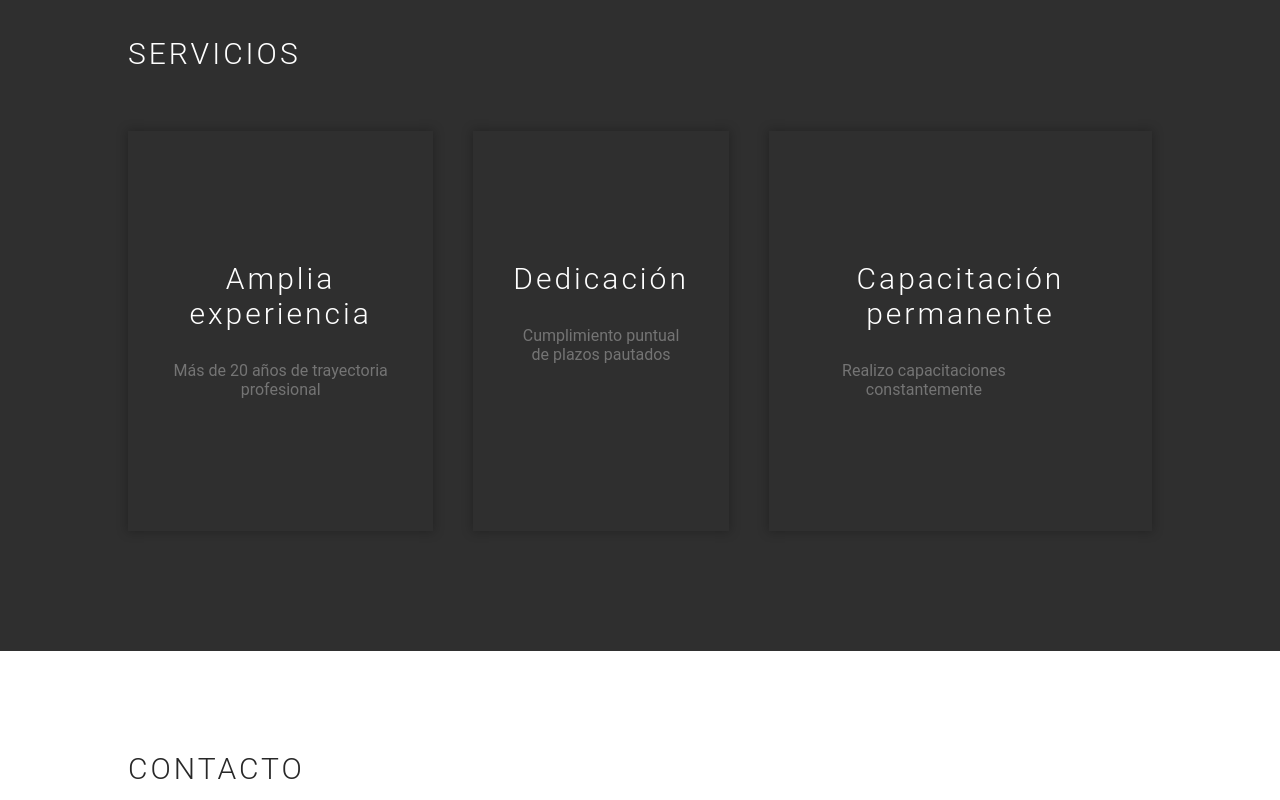
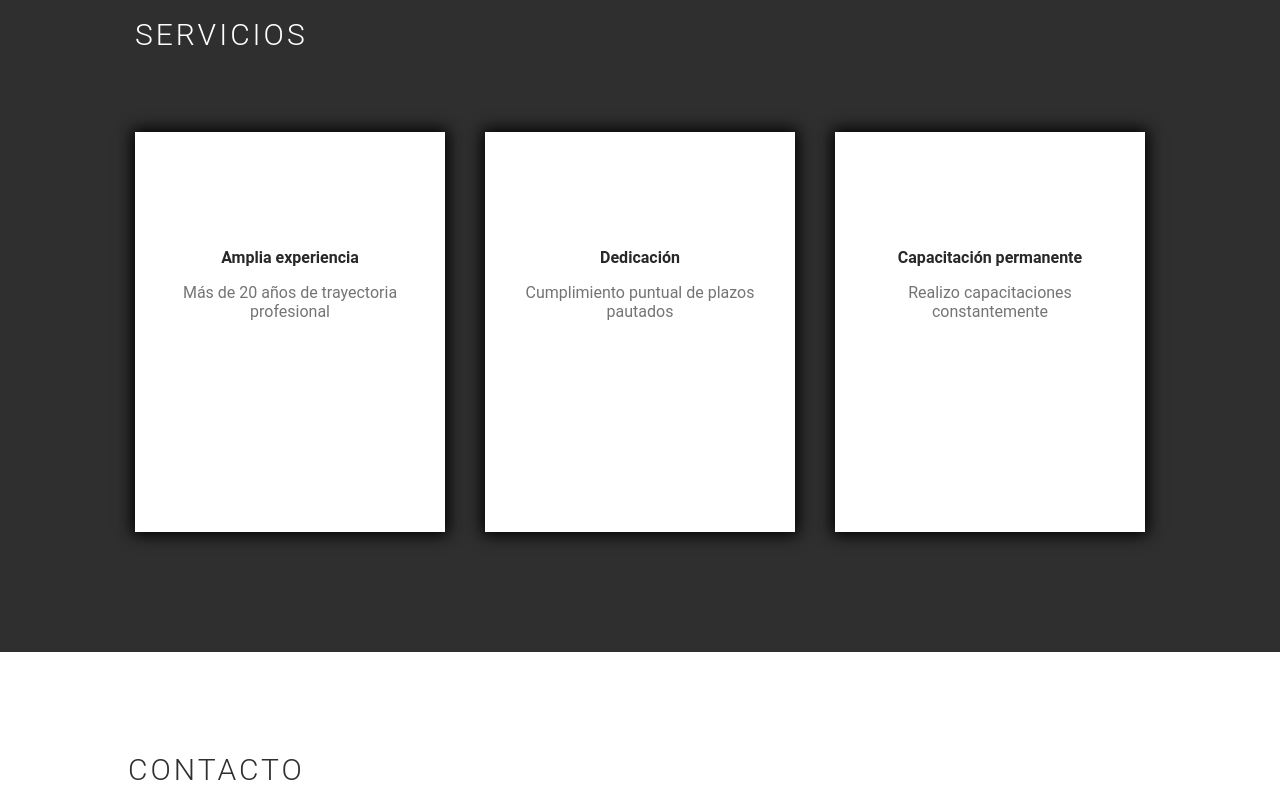
Before and after one commit to TechBayTB/techbayteam, a React (Create React App) app: page / in a window 1280 px wide. Shown: the part 600-1400 px from the top of the page. Built offline with nearby package versions, Linux system fonts and the light colour scheme.

Commit message:
Avances - Maxi

```diff
--- a/src/components/BurgerMenu/BurgerMenu.css
+++ b/src/components/BurgerMenu/BurgerMenu.css
@@ -12,12 +12,13 @@
 .bar{
     height: 3px;
     width: 100%;
-    background-color: #0997be;
+    background-color: #2f2f2f;
 }
 
 
 @media screen and (max-width: 768px) {
     .burger {
         display: flex;
+
     }
 }
--- a/src/components/NavBar/NavBar.css
+++ b/src/components/NavBar/NavBar.css
@@ -4,7 +4,7 @@
     position: sticky;
     background-color: white;
     z-index: 999;
-    border-bottom: 1px solid rgb(237, 237, 237);
+    border-bottom: 2px solid rgb(237, 237, 237);
     align-items: center;
 }
 
@@ -28,6 +28,13 @@
     gap: 3%;
 }
 
+.nav-info-responsive {
+    height: 200px;
+    display: flex;
+    flex-direction: column;
+    justify-content: space-between;
+}
+
 .nav-links {
     width: 140px;
     display: flex;
@@ -35,6 +42,11 @@
     justify-content: center;
     align-items: center;
     transition: all 0.5s;
+}
+
+.nav-links-responsive .button-nav {
+    font-size: 17px;
+    width: 200px;
 }
 
 .button-nav {
--- a/src/components/NavBar/NavBar.js
+++ b/src/components/NavBar/NavBar.js
@@ -100,8 +100,7 @@ const NavBar = () => {
                                 </div>
                             </nav>
                             <nav className="nav-responsive-line">
-                                <h2 className="nav-logo">PAULA</h2>
-                                {/*<img className="nav-logo" src={require('../../assets/logo-white.png')} alt='logo' />*/}
+                                <img className="nav-logo" src={require('../../assets/logos/black-log.png')} alt='logo' />
                                 <div className="nav-responsive-links">
                                     <div className=" toggle-responsive toggle">
                                         <ToggleLanguage />
--- a/src/components/Services/Services.css
+++ b/src/components/Services/Services.css
@@ -71,6 +71,6 @@
     }
     .services-container{
         gap: 40px;
-        margin: 60px 0px;
+        margin: 80px 0px;
     }
 }
--- a/src/components/Services/components/Services/Reason.css
+++ b/src/components/Services/components/Services/Reason.css
@@ -1,7 +1,8 @@
 .reason-container{
     padding: 100px 40px;
     text-align: center;
-    box-shadow: 0px 0px 10px 1px rgba(0, 0, 0, 0.25);
+    background-color: white;
+    box-shadow: 0px 0px 15px 3px rgb(0, 0, 0);
     transition: all 0.3s ease 0s;
     cursor: pointer;
     height: 200px;
@@ -19,7 +20,7 @@
     margin: 10px;
 }
 
-.title{
+.reason-title{
     font-weight: 600;
     color: #282828;
 }
--- a/src/components/Services/components/Services/Reason.js
+++ b/src/components/Services/components/Services/Reason.js
@@ -10,7 +10,7 @@ const Reason = ({logo,title,descrip}) => {
         <>
             <div className="reason-container">
                 {/* <img src={require(`../../../../assets/${logo}`)} alt="logo" className="logo"/> */}
-                <p className="title">{title}</p>
+                <p className="reason-title">{title}</p>
                 <p className="descrip">{descrip}</p>
             </div>
         </>
```
